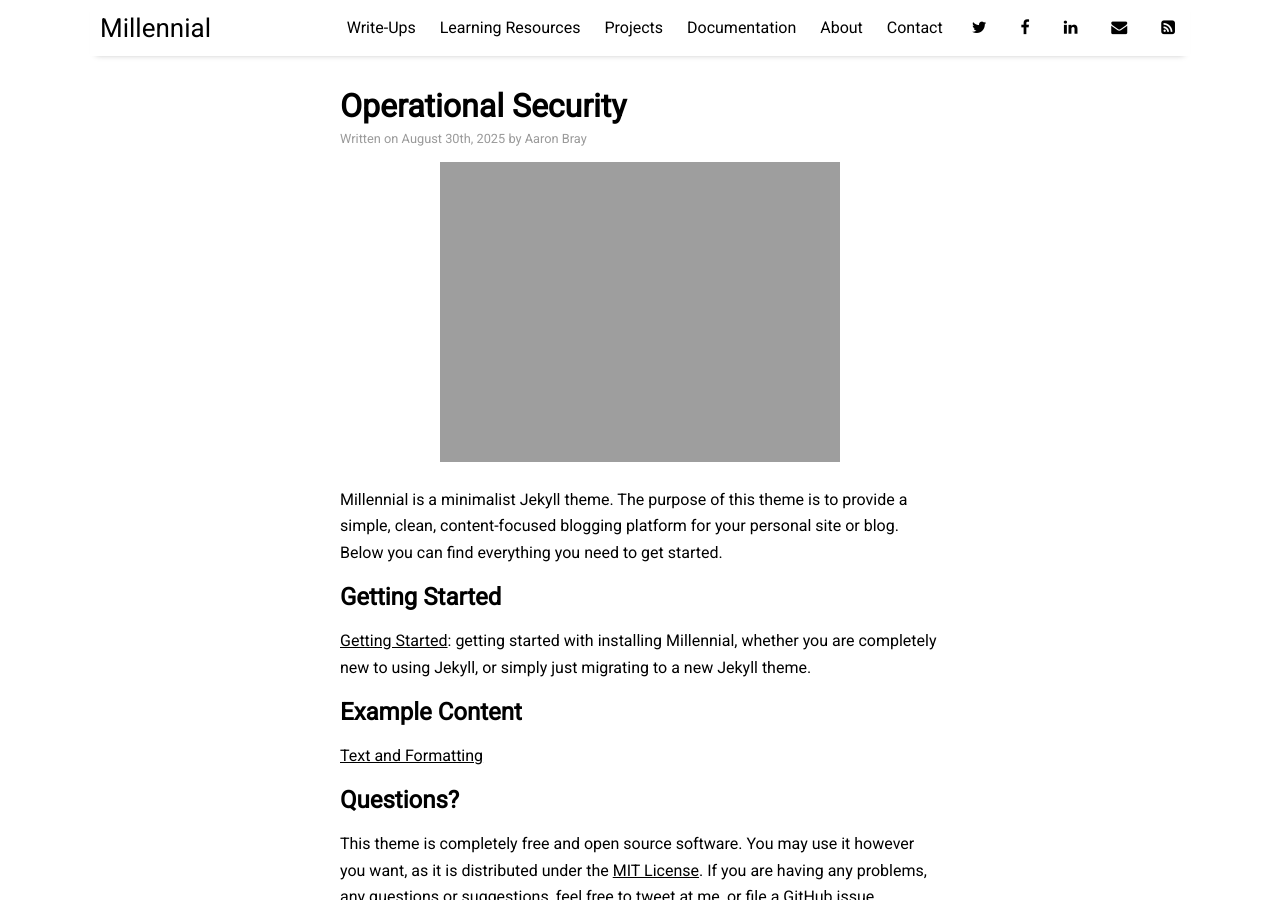
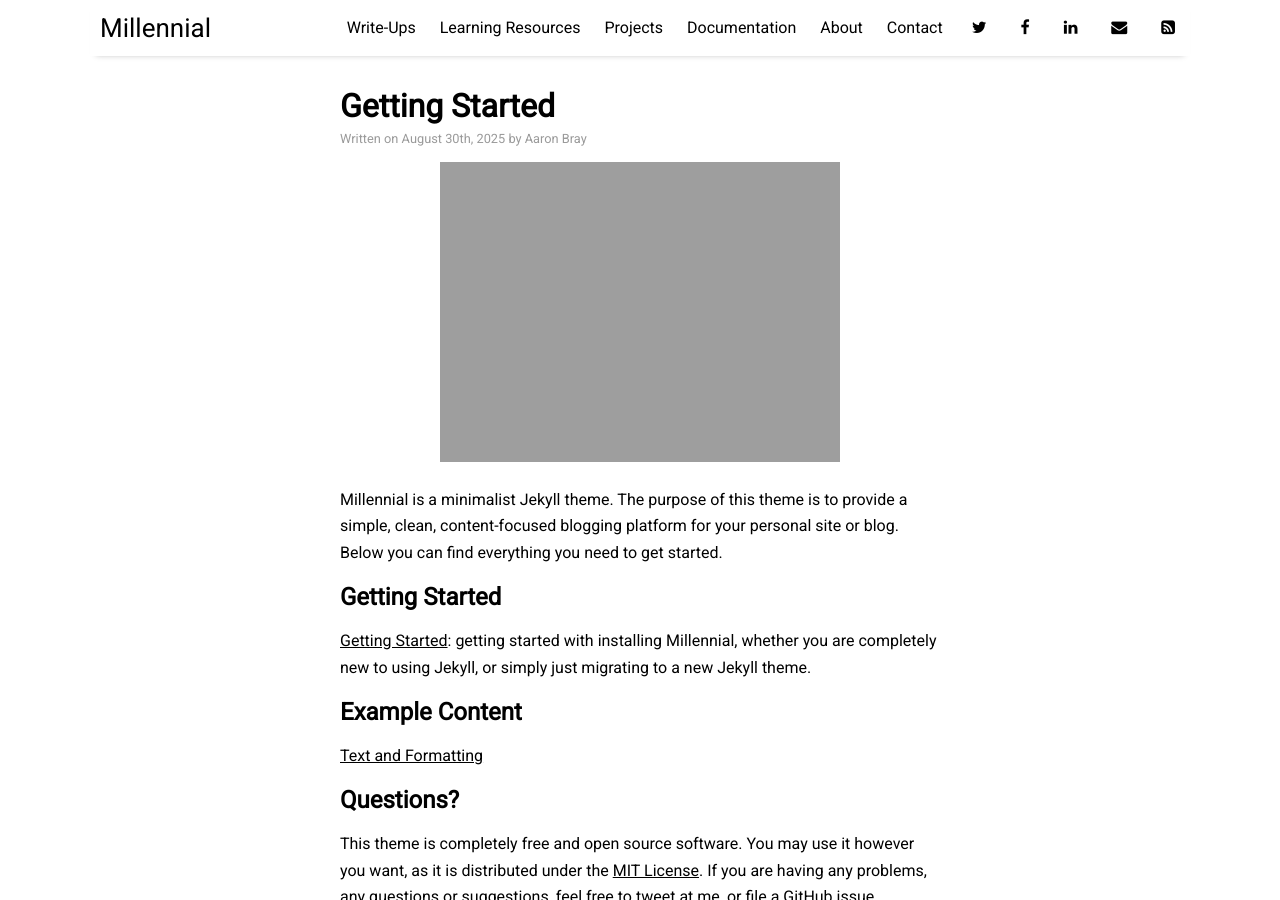
Before and after one commit to AaronBray/AaronBray.github.io, a Jekyll site: the page built from _posts/2025-8-30-Getting Started.md, in a window 1280 px wide and 900 px high. Built offline with Jekyll 4.4.1, drawn with Linux system fonts in a browser that asks for light colours; nearby versions of some CDN libraries.

Commit message:
Update 2025-8-30-Getting Started.md

```diff
--- a/_posts/2025-8-30-Getting Started.md
+++ b/_posts/2025-8-30-Getting Started.md
@@ -1,6 +1,6 @@
 ---
 layout: post
-title: "Operational Security"
+title: "Getting Started"
 author: "Aaron Bray"
 categories: documentation
 tags: [documentation,sample]
```
